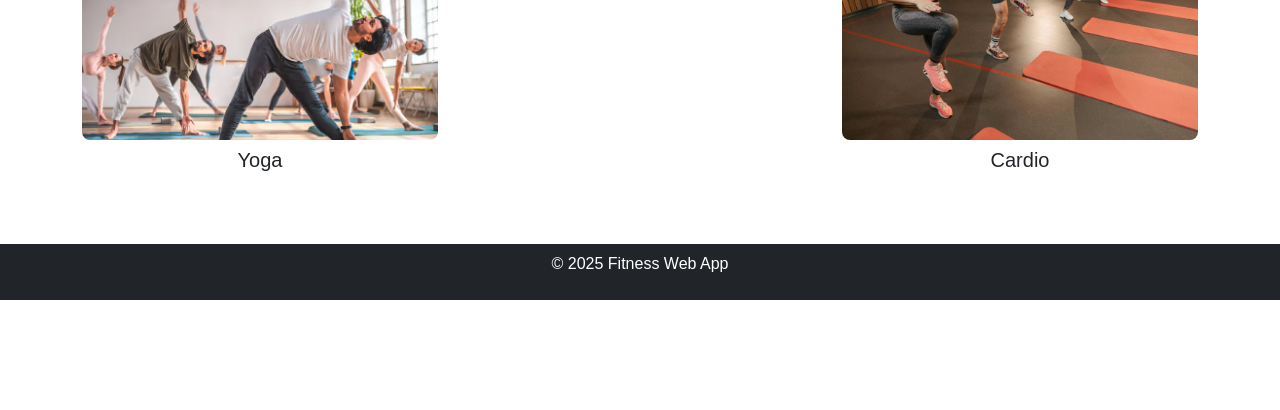
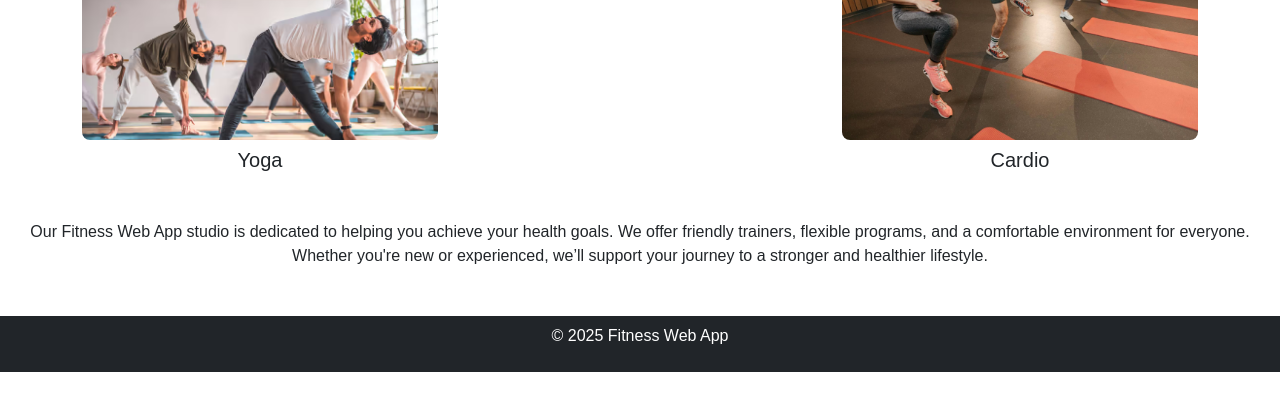
Before and after one commit to azhad-01/fitness-web-app3, a plain HTML site: page index.html in a window 1280 px wide. Shown: the part 226-636 px from the top of the page. Drawn offline with nearby package versions, Linux system fonts and the light colour scheme.

Commit message:
Enhance index.html with program description
Added a description section to highlight the fitness app's offerings.

```diff
--- a/index.html
+++ b/index.html
@@ -52,6 +52,14 @@
   </div>
 </div>
 
+  <div class="mt-4 text-center">
+  <p class="px-3">
+    Our Fitness Web App studio is dedicated to helping you achieve your health goals.
+    We offer friendly trainers, flexible programs, and a comfortable environment for everyone.
+    Whether you're new or experienced, we’ll support your journey to a stronger and healthier lifestyle.
+  </p>
+</div>
+
 <footer class="bg-dark text-white text-center p-2 mt-5">
   <p>&copy; 2025 Fitness Web App</p>
 </footer>
```
